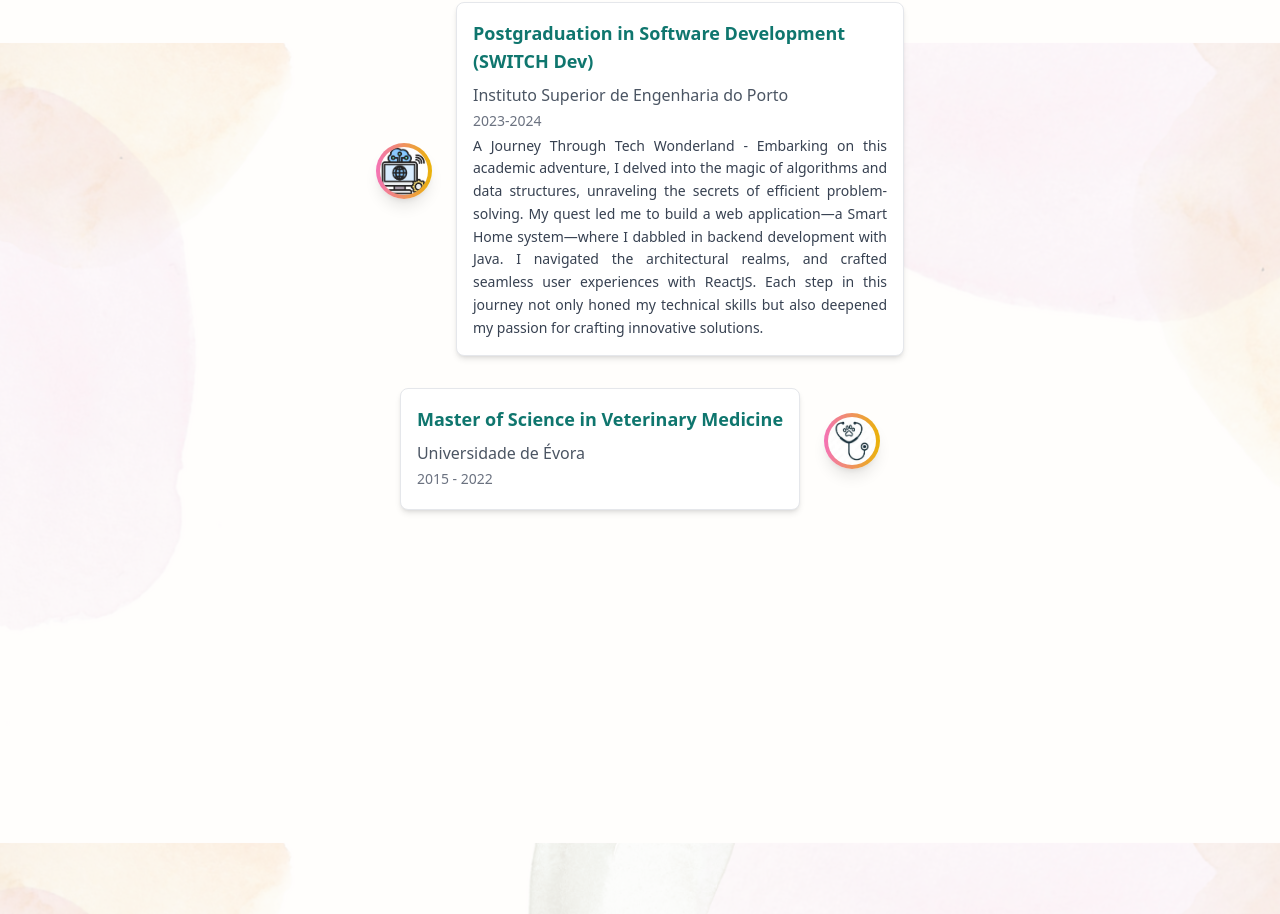
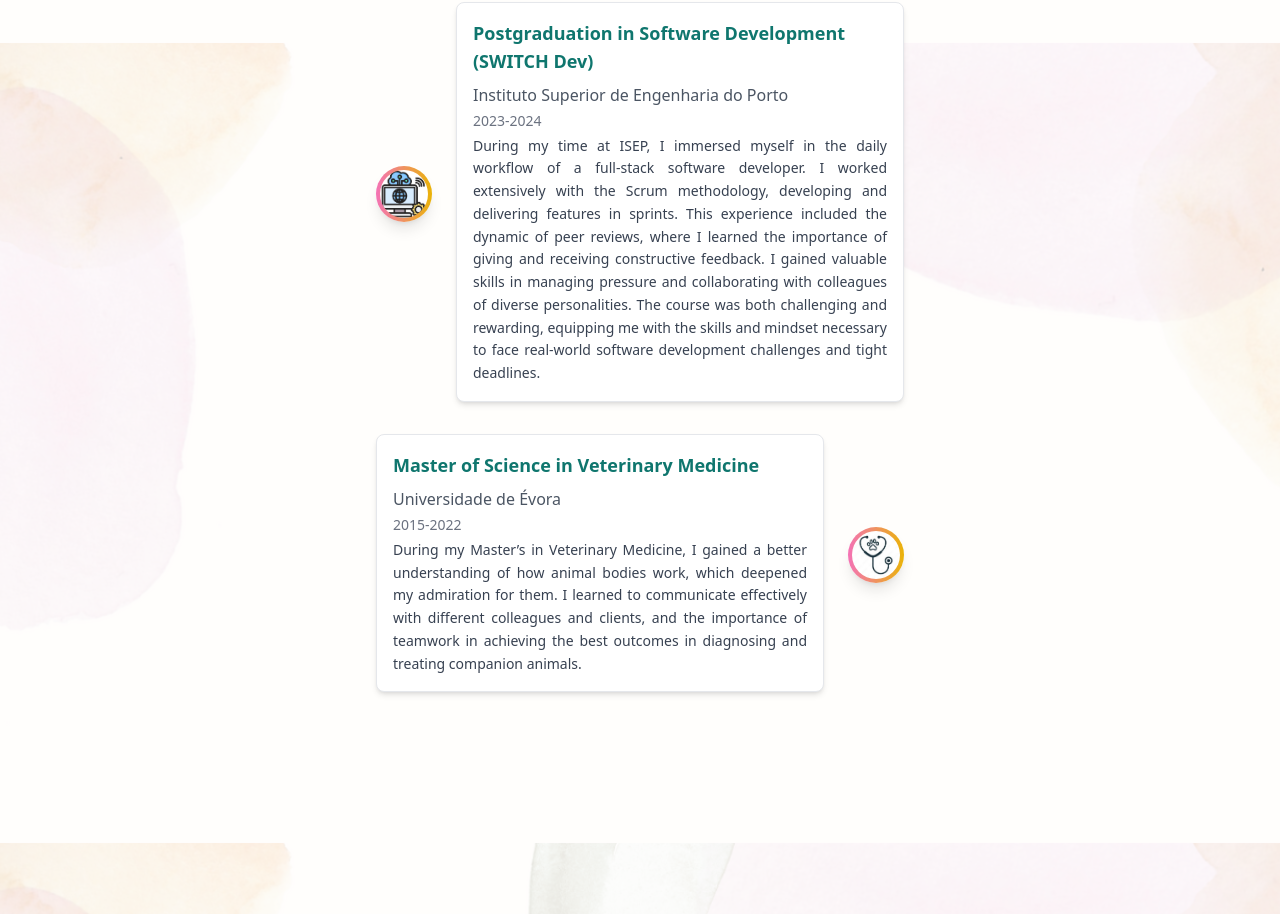
Before and after one commit to maria-parreira/Portfolio, a React (Vite) app: page / in a window 1280 px wide. Shown: the part 1557-2471 px from the top of the page. Built offline with nearby package versions, Linux system fonts and the light colour scheme.

Commit message:
Update Education.tsx component

```diff
--- a/src/Components/Education.tsx
+++ b/src/Components/Education.tsx
@@ -14,16 +14,20 @@ const Education: React.FC = () => {
             degree: 'Postgraduation in Software Development (SWITCH Dev)',
             institution: 'Instituto Superior de Engenharia do Porto',
             duration: '2023-2024',
-            description: 'A Journey Through Tech Wonderland - Embarking on this academic adventure, I delved into the magic of algorithms and data structures, unraveling the secrets of efficient problem-solving. My quest led me to build a web application—a Smart Home system—where I dabbled in backend development with Java. I navigated the architectural realms, and crafted seamless user experiences with ReactJS. Each step in this journey not only honed my technical skills but also deepened my passion for crafting innovative solutions.',
+            description: 'During my time at ISEP, I immersed myself in the daily workflow of a full-stack software developer. I worked extensively with the Scrum methodology, developing and delivering features in sprints. This experience included the dynamic of peer reviews, where I learned the importance of giving and receiving constructive feedback. I gained valuable skills in managing pressure and collaborating with colleagues of diverse personalities. The course was both challenging and rewarding, equipping me with the skills and mindset necessary to face real-world software development challenges and tight deadlines.',
             icon: postgraduateIcon
         },
         {
             degree: 'Master of Science in Veterinary Medicine',
             institution: 'Universidade de Évora',
-            duration: '2015 - 2022',
-            description: '',
+            duration: '2015-2022',
+            description: 'During my Master’s in Veterinary Medicine, I gained a better understanding of how animal bodies work, which deepened my admiration for them. I learned to communicate effectively with different colleagues and clients, and the importance of teamwork in achieving the best outcomes in diagnosing and treating companion animals.',
             icon: veterinaryIcon
         }
+
+
+
+
     ];
 
     return (
```
